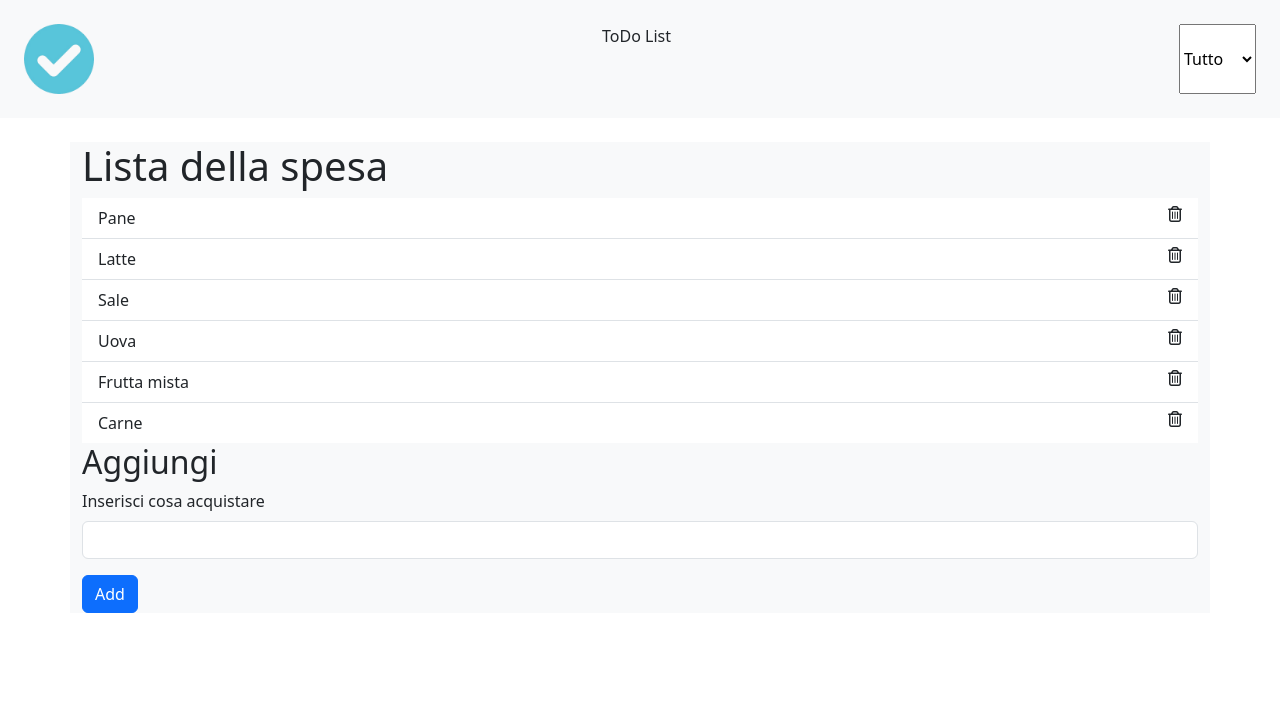
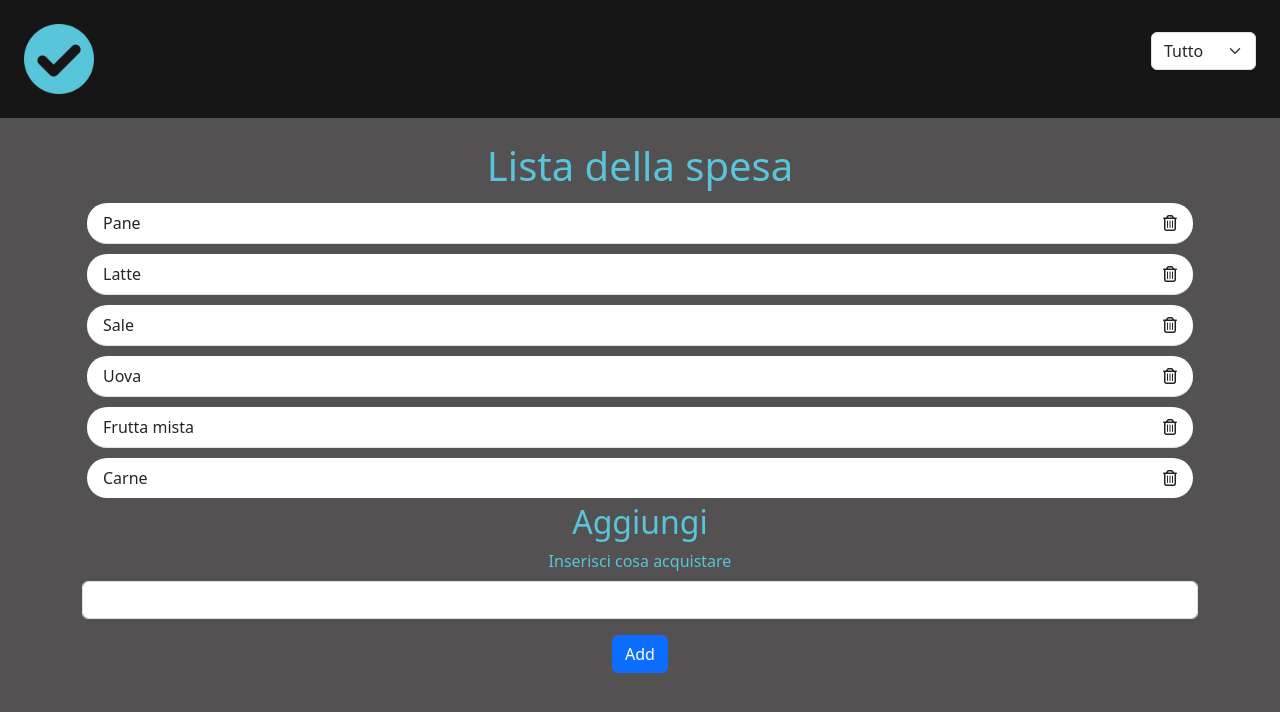
Before and after one commit to lorenzo-de-giorgi/vue-todolist, a plain HTML site: page index.html in a window 1280 px wide. Drawn offline with nearby package versions, Linux system fonts and the light colour scheme.

Commit message:
exercise completed with css

```diff
--- a/css/style.css
+++ b/css/style.css
@@ -2,6 +2,24 @@ header img{
     width: 70px;
 }
 
+header{
+    background-color: rgb(22, 22, 22);
+    color: #58c5da;
+}
+
+body{
+    background-color: rgb(83, 81, 81);
+    color: #58c5da;
+}
+
+.list-group-flush{
+    border-radius: 20px;
+    overflow: hidden;
+}
+.radius-list ul li{
+    border-radius: 20px;
+    margin: 5px;
+}
 .pointer{
     cursor: pointer;
 }
--- a/index.html
+++ b/index.html
@@ -17,28 +17,31 @@
 </head>
 <body>
     <div id="app">
-        <header class="bg-light p-4 d-flex justify-content-between">
+        <header class="p-4 d-flex justify-content-between">
             <!-- logo -->
             <img src="img/todo-logo.png" alt="logo">
-            <span>ToDo List</span>
-            <select name="done" id="done" v-model="done">
-                <option value="">Tutto</option>
+            <div class="pt-2">
+                <select class="form-select" aria-label="" name="done" id="done" v-model="done">
+                    <option selected value="">Tutto</option>
                     <option value="true">Fatto</option>
                     <option value="false">Da fare</option>
                 </select>
+            </div>
         </header>
 
-        <main class="container my-4 bg-light">
-            <h1>Lista della spesa</h1>
+        <main class="container my-4">
+            <h1 class="text-center">Lista della spesa</h1>
+            <div class="radius-list">
                 <ul class="list-group list-group-flush">
-                <li class="list-group-item d-flex justify-content-between" v-for="(item, index) in todo" :key="item.id">
+                    <li class="list-group-item d-flex justify-content-between" v-for="(item, index) in filteredTodo" :key="item.id">
                         <span :class="{'text-decoration-line-through': item.done}" @click="toggleDone(item.id)" class="pointer"> {{item.text}}</span>
-                    <i class="fa-regular fa-trash-can" @click="removeItem(item.id)"></i>
+                        <i class="fa-regular fa-trash-can mt-1" @click="removeItem(item.id)"></i>
                     </li>
                 </ul>
+            </div>
             <div>
-                <h2>Aggiungi</h2>
-                <div class="mb-3">
+                <h2 class="text-center">Aggiungi</h2>
+                <div class="mb-3 text-center">
                     <label for="todotext" class="form-label">Inserisci cosa acquistare</label>
                     <input type="text" class="form-control" id="todo-text" v-model="itemText" accordion @keyup.enter="addTodo">
                     <button class="btn btn-primary mt-3" @click="addTodo">Add</button>
```
Lines whose indentation alone changed are shown as unchanged.
